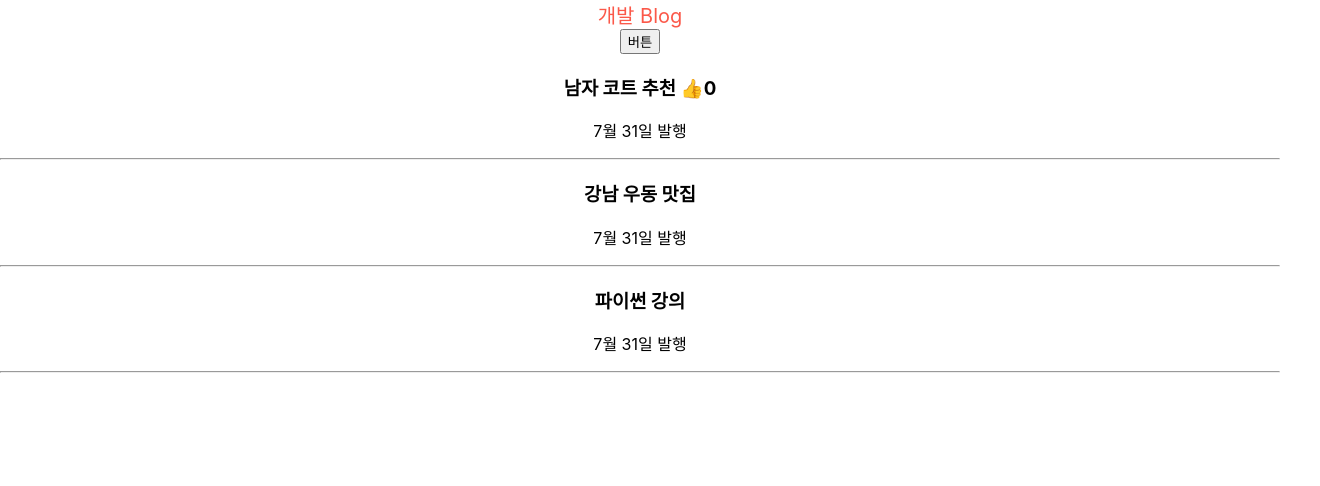
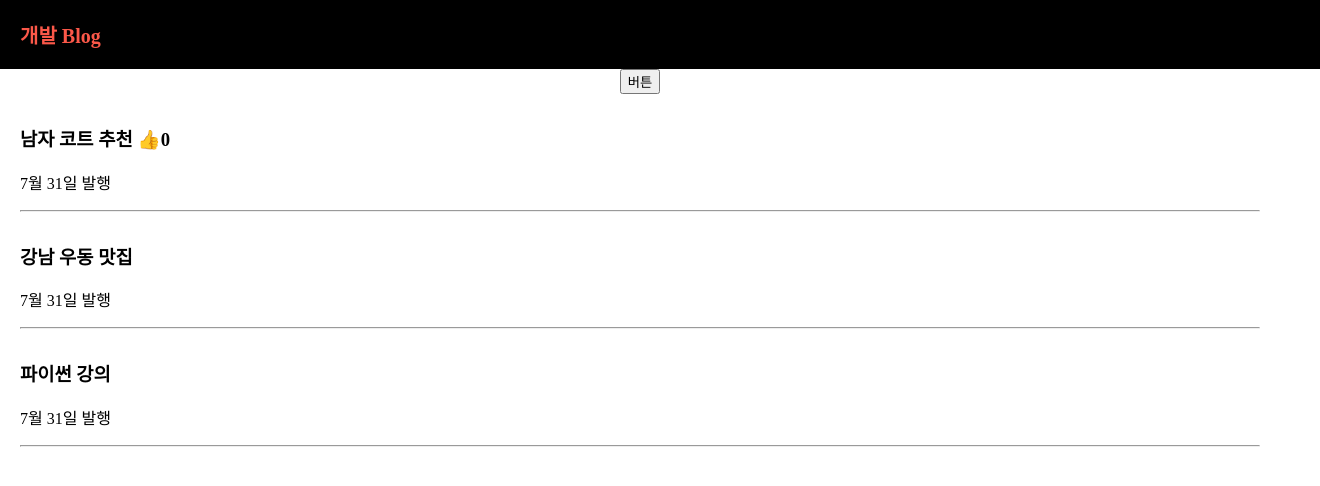
Before and after one commit to EtErNaLiFe12/React-Practice, a React (Create React App) app in the folder react-prac/: page / in a window 1280 px wide. Shown: the top 486 px of the page, 1320 px wide, since content can reach past the window. Built offline with nearby package versions, Linux system fonts and the light colour scheme.

Commit message:
스타일 추가

```diff
--- a/react-prac/src/App.css
+++ b/react-prac/src/App.css
@@ -1,7 +1,24 @@
 .App {
   text-align: center;
 }
-
+body {
+  font-family: 'nanumsquare';
+}
+.black-nav {
+  background: black;
+  width: 100%;
+  display: flex;
+  color: white;
+  padding: 20px;
+  font-weight: 600;
+  font-size: 20px;
+}
+.list {
+  margin-top: 30px;
+  text-align: left;
+  padding-left: 20px;
+  padding-right: 20px;
+}
 .App-logo {
   height: 40vmin;
   pointer-events: none;
```
